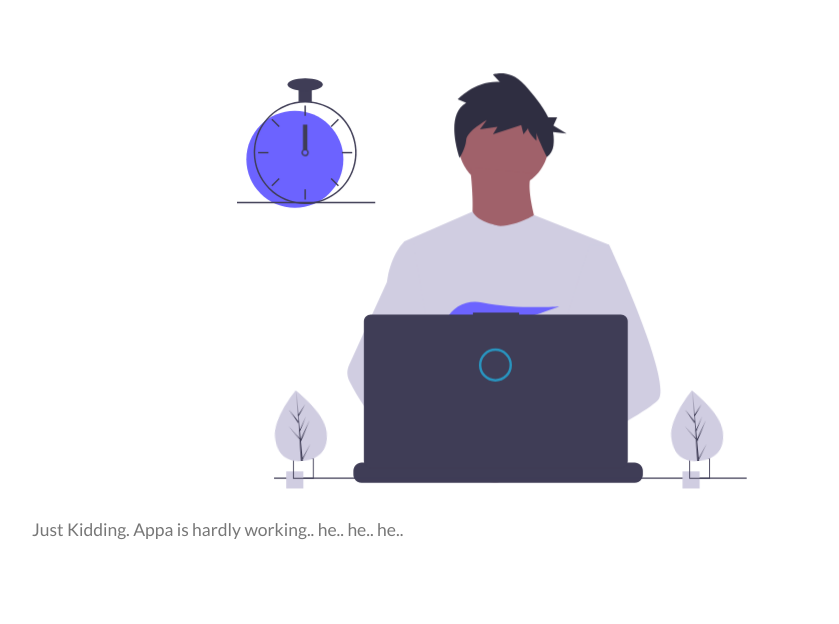
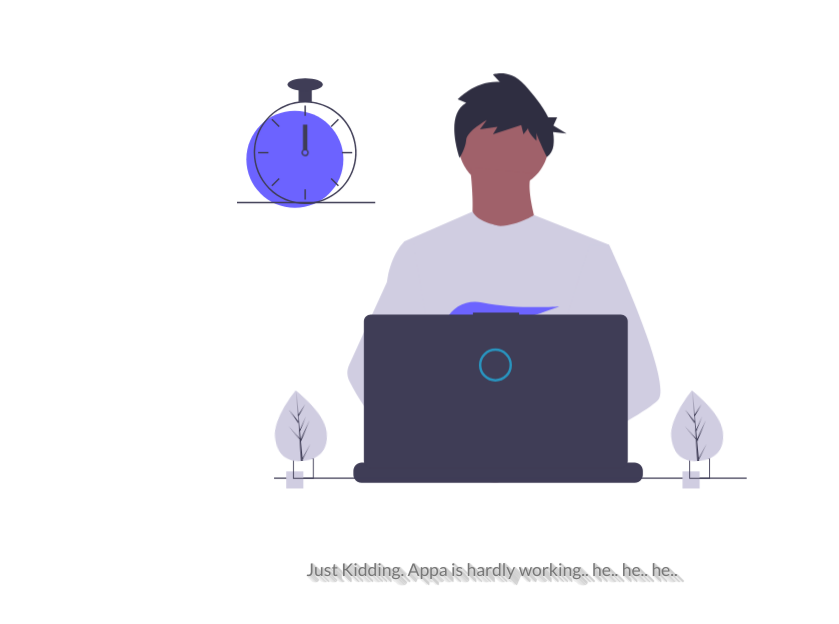
Before and after one commit to BaLaM019/MySuganDiwali, a plain HTML site: page index.html in a window 1280 px wide. Shown: the part 300-924 px from the top of the page, without its empty margins (148-987 px from the left). Before the commit the page ends 845 px from the top, so only its background shows below. Drawn offline with nearby package versions, Linux system fonts and the light colour scheme.

Commit message:
Update index.html

```diff
--- a/index.html
+++ b/index.html
@@ -248,7 +248,7 @@
         </div>
       </div>
      <div class="row justify-content-center">
-        <div class="col-md-10">
+        <div class="col-md-10 main-title">
            <h3>Just Kidding. Appa is hardly working.. he.. he.. he..</h3>
         </div>
       </div>
```
